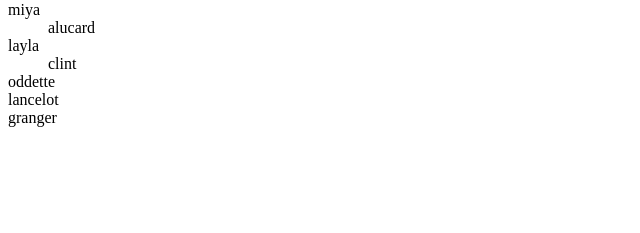
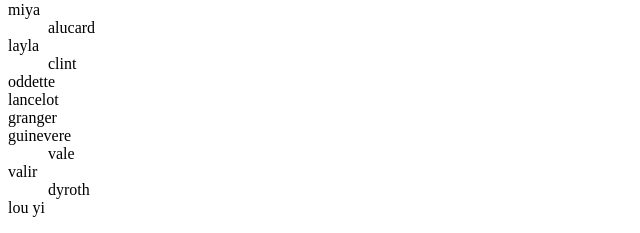
Before and after one commit to Hsisbrk/Hsisbrk.github.io, a plain HTML site: page mylist/index.html in a window 1280 px wide. Shown: the part 599-832 px from the top of the page, without its empty margins (0-640 px from the left). Before the commit the page ends 800 px from the top, so only its background shows below. Drawn offline with Linux system fonts and the light colour scheme.

Commit message:
Updated the file
3/18/21
1:44pm

```diff
--- a/mylist/index.html
+++ b/mylist/index.html
@@ -46,6 +46,11 @@
   <dt> oddette </dt>
   <dt> lancelot </dt>
   <dt> granger </dt>
+  <dt> guinevere </dt>
+  <dd> vale </dd>
+  <dt> valir </dt>
+  <dd> dyroth </dd>
+  <dt> lou yi </dt>
   </dl>
 
 </body>
```
